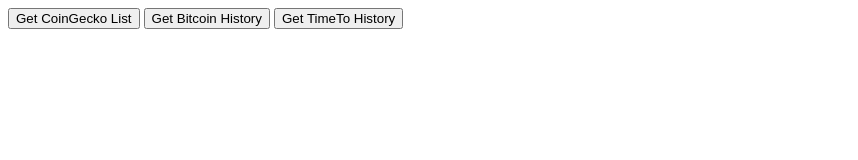
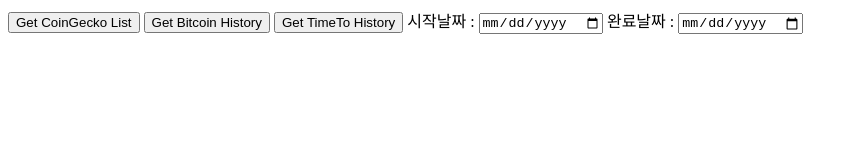
Before and after one commit to sixpeople1207/gecko, a plain HTML site: page index.html in a window 1280 px wide. Shown: the whole page, without its empty margins (0-858 px from the left). Drawn offline with nearby package versions, Linux system fonts and the light colour scheme.

Commit message:
Input에서 값 가져오기 기능 추가.

```diff
--- a/index.html
+++ b/index.html
@@ -29,8 +29,8 @@
         })
     })
 
-    $(document).ready(function() {
-    const Url = 'https://api.coingecko.com/api/v3/coins/bitcoin/history?date=5-11-2020&localization=false';
+    $(document).ready(function(ticker, date) {
+    const Url = 'https://api.coingecko.com/api/v3/coins/{ticker}/history?date={}&localization=false';
     $('.btn_history').click(function() {
         $.ajax({
             url: Url,
@@ -46,8 +46,11 @@
     })
 
     $(document).ready(function() {
+        $('.btn_timeTo_history').click(function() {
             const Url = 'https://api.coingecko.com/api/v3/coins/bitcoin/market_chart/range?vs_currency=usd&from=1392577232&to=1422577232&precision=0';
-    $('.btn_timeTo_history').click(function() {
+            var start_date = $('.cl_startDate').val();
+            var end_date = $('.cl_endDate').val();
+
             $.ajax({
                 url: Url,
                 type: "GET",
@@ -70,6 +73,8 @@
     <button class="btn_CGK_List">Get CoinGecko List</button>
     <button class="btn_history">Get Bitcoin History</button>
     <button class="btn_timeTo_history">Get TimeTo History</button>
+    시작날짜 : <input type="date" class="cl_startDate">
+    완료날짜 : <input type="date" class="cl_endDate">
 
 </body>
 </html>
```
Lines whose indentation alone changed are shown as unchanged.
